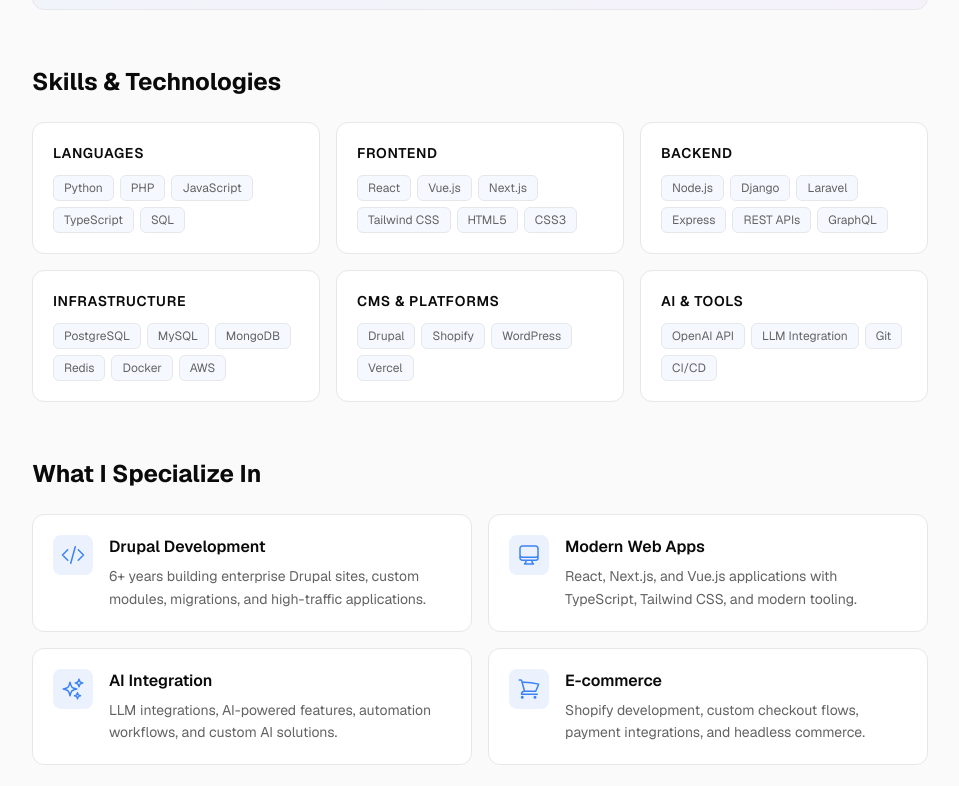
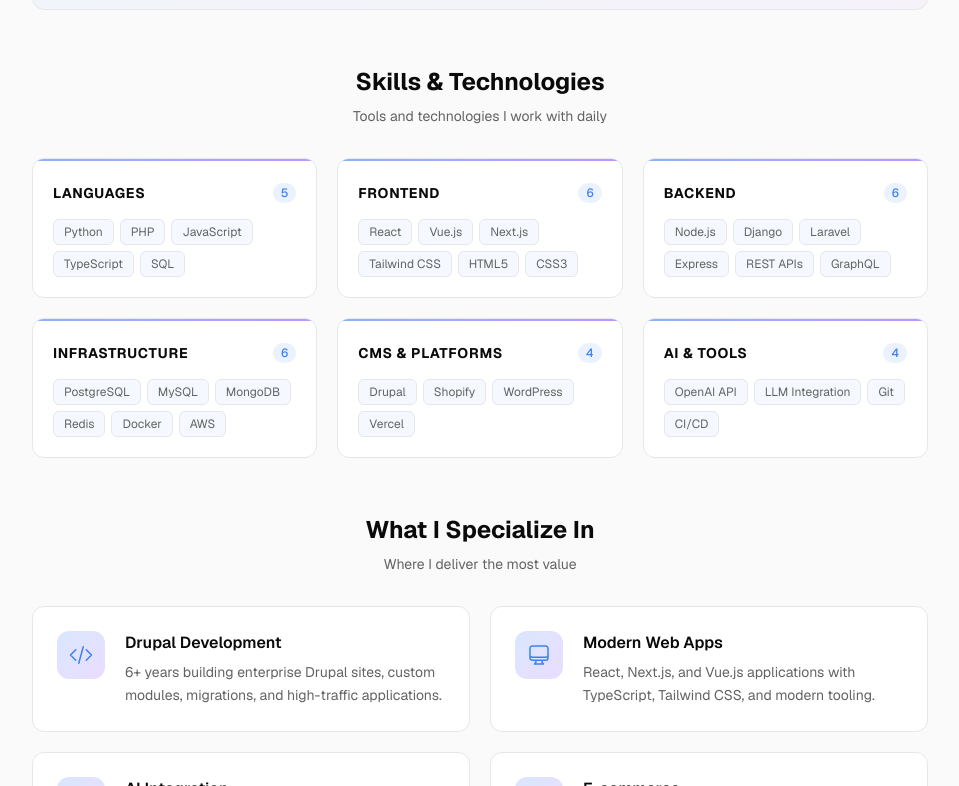
Before and after one commit to MatthewSmithwebdesign/26-portfolio, a Next.js app: page /about in a window 1280 px wide. Shown: the part 954-1740 px from the top of the page, without its empty margins (160-1119 px from the left). Built offline with nearby package versions, Linux system fonts and the light colour scheme.

Commit message:
Enhance skills and specializations sections with gradients, badges, and hover effects

```diff
--- a/src/app/about/page.tsx
+++ b/src/app/about/page.tsx
@@ -183,17 +183,27 @@
         {/* Skills */}
         <ScrollReveal>
           <section className="mb-14">
-            <h2 className="text-2xl font-bold text-fg mb-6">Skills & Technologies</h2>
-            <div className="grid gap-4 sm:grid-cols-2 lg:grid-cols-3">
+            <div className="text-center mb-8">
+              <h2 className="text-2xl font-bold text-fg mb-2">Skills & Technologies</h2>
+              <p className="text-muted text-sm">Tools and technologies I work with daily</p>
+            </div>
+            <div className="grid gap-5 sm:grid-cols-2 lg:grid-cols-3">
               {skillCategories.map((category, i) => (
                 <ScrollReveal key={category.name} delay={i * 80}>
-                  <div className="p-5 border border-border bg-card rounded-xl hover:border-accent/50 hover:shadow-md hover:shadow-accent/5 transition-all">
-                    <h3 className="text-sm font-semibold text-fg mb-3 uppercase tracking-wider">{category.name}</h3>
+                  <div className="relative p-5 pt-6 border border-border bg-card rounded-xl hover:border-accent/50 hover:shadow-lg hover:shadow-accent/5 transition-all group overflow-hidden">
+                    <div className="absolute top-0 left-0 right-0 h-0.5 bg-gradient-to-r from-accent to-violet-500 opacity-60" />
+                    <div className="absolute inset-0 -z-10 opacity-0 group-hover:opacity-100 transition-opacity" aria-hidden="true">
+                      <div className="absolute -top-10 -right-10 w-32 h-32 bg-[radial-gradient(circle,_var(--accent)_0%,_transparent_60%)] opacity-5" />
+                    </div>
+                    <div className="flex items-center justify-between mb-4">
+                      <h3 className="text-sm font-bold text-fg uppercase tracking-wider">{category.name}</h3>
+                      <span className="px-2 py-0.5 bg-accent/10 text-accent text-xs rounded-full font-medium">{category.skills.length}</span>
+                    </div>
                     <div className="flex flex-wrap gap-1.5">
                       {category.skills.map((skill) => (
                         <span
                           key={skill}
-                          className="px-2.5 py-1 bg-accent/5 text-muted text-xs rounded-md border border-border hover:bg-accent/10 hover:text-accent hover:border-accent/30 transition-all"
+                          className="px-2.5 py-1 bg-accent/5 text-muted text-xs rounded-md border border-border hover:bg-accent/10 hover:text-accent hover:border-accent/30 hover:scale-105 transition-all"
                         >
                           {skill}
                         </span>
@@ -209,17 +219,23 @@
         {/* Specializations */}
         <ScrollReveal>
           <section className="mb-14">
-            <h2 className="text-2xl font-bold text-fg mb-6">What I Specialize In</h2>
-            <div className="grid gap-4 sm:grid-cols-2">
+            <div className="text-center mb-8">
+              <h2 className="text-2xl font-bold text-fg mb-2">What I Specialize In</h2>
+              <p className="text-muted text-sm">Where I deliver the most value</p>
+            </div>
+            <div className="grid gap-5 sm:grid-cols-2">
               {specializations.map((item, i) => (
                 <ScrollReveal key={item.title} delay={i * 80}>
-                  <div className="p-5 border border-border bg-card rounded-xl hover:border-accent/50 hover:shadow-md hover:shadow-accent/5 transition-all group">
-                    <div className="flex items-start gap-4">
-                      <div className="w-10 h-10 rounded-lg bg-accent/10 text-accent flex items-center justify-center shrink-0 group-hover:scale-110 transition-transform">
+                  <div className="relative p-6 border border-border bg-card rounded-xl hover:border-accent/50 hover:shadow-lg hover:shadow-accent/5 transition-all group overflow-hidden">
+                    <div className="absolute inset-0 -z-10 opacity-0 group-hover:opacity-100 transition-opacity" aria-hidden="true">
+                      <div className={`absolute -${i % 2 === 0 ? 'top' : 'bottom'}-10 -${i % 2 === 0 ? 'right' : 'left'}-10 w-48 h-48 bg-[radial-gradient(circle,_var(--accent)_0%,_transparent_60%)] opacity-10`} />
+                    </div>
+                    <div className="flex items-start gap-5">
+                      <div className="w-12 h-12 rounded-xl bg-gradient-to-br from-accent/20 to-violet-500/20 text-accent flex items-center justify-center shrink-0 group-hover:scale-110 group-hover:from-accent/30 group-hover:to-violet-500/30 transition-all">
                         {item.icon}
                       </div>
-                      <div>
-                        <h3 className="text-fg font-semibold mb-1.5">{item.title}</h3>
+                      <div className="flex-1 min-w-0">
+                        <h3 className="text-fg font-semibold mb-1.5 group-hover:text-accent transition-colors">{item.title}</h3>
                         <p className="text-sm text-muted leading-relaxed">{item.desc}</p>
                       </div>
                     </div>
```
